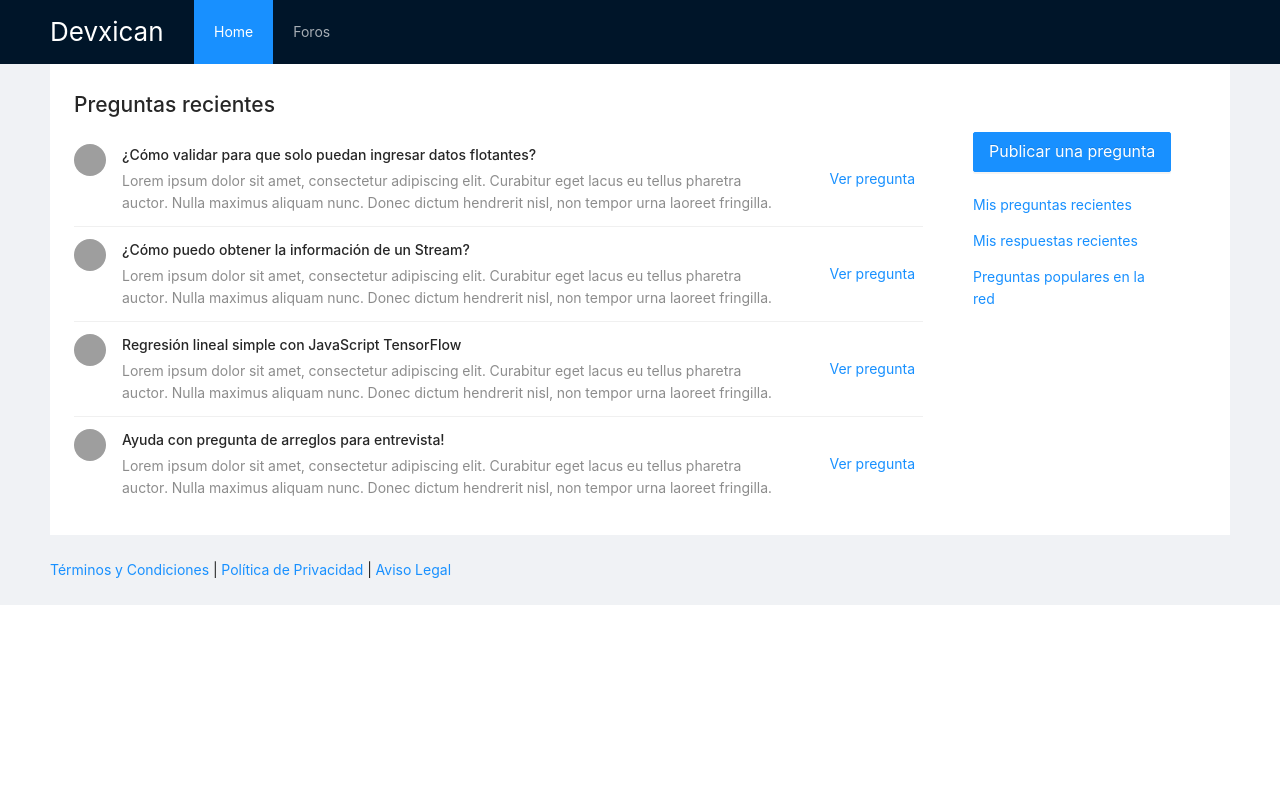
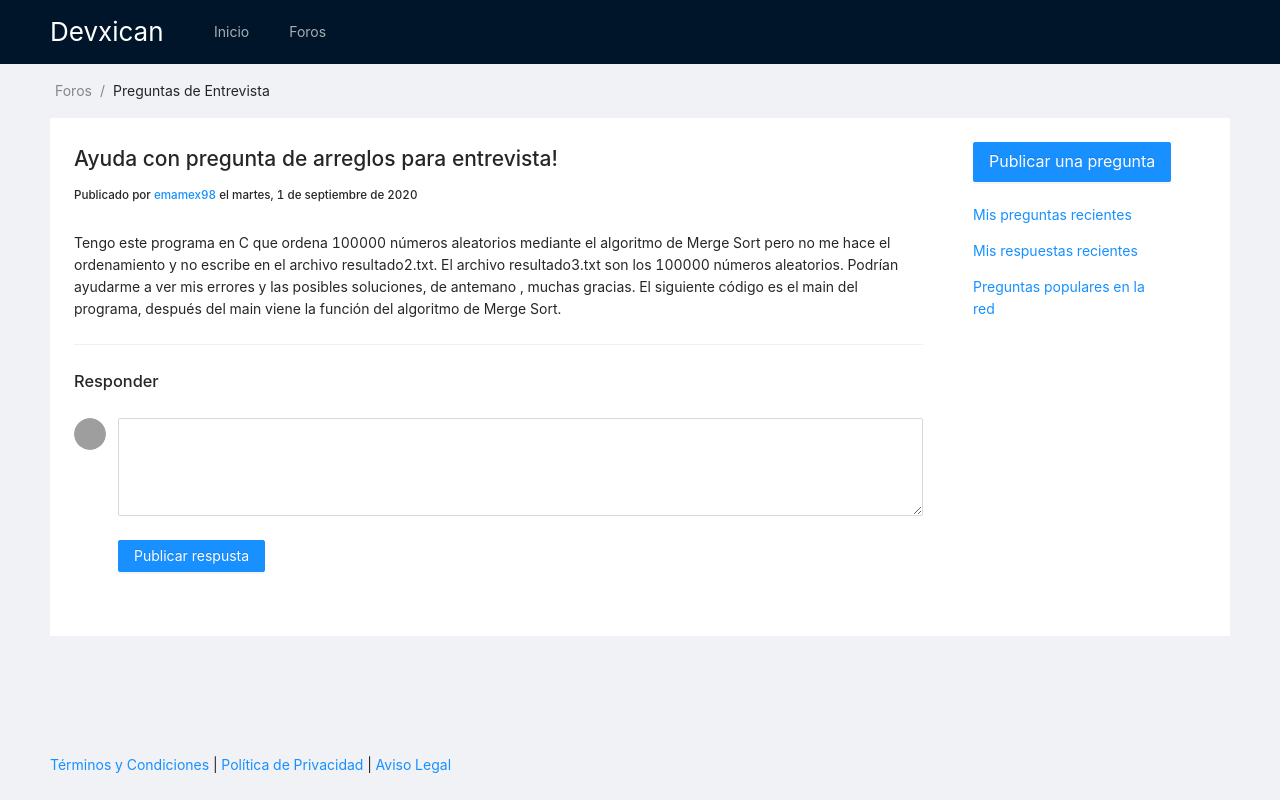
Before and after one commit to lchrios/devxican_front, a React (Create React App) app: page /pregunta/1 in a window 1280 px wide. Built offline with nearby package versions, Linux system fonts and the light colour scheme; grey boxes are pictures that could not be loaded.

Commit message:
Added question view

```diff
--- a/src/App.js
+++ b/src/App.js
@@ -1,7 +1,9 @@
 import React from 'react';
 import { BrowserRouter as Router, Switch, Route, Link } from "react-router-dom";
+import { Layout, Menu } from 'antd';
+
 import { Home } from './components/Home';
-import { Layout, Menu, Breadcrumb } from 'antd';
+import { QuestionDetails } from './components/QuestionDetails';
 
 import 'antd/dist/antd.css';
 import './App.css';
@@ -11,19 +13,22 @@ const { Header, Footer, Content } = Layout;
 export const App = (props) => {
   return (
     <div className="App">
-      <Layout>
+      <Layout style={{height:"100vh"}}>
         <Header>
           <div className="logo" style={{color: "white"}}>
             Devxican
           </div>
-          <Menu theme="dark" mode="horizontal" defaultSelectedKeys={['1']}>
-            <Menu.Item key="1">Home</Menu.Item>
+          <Menu theme="dark" mode="horizontal">
+            <Menu.Item key="1">Inicio</Menu.Item>
             <Menu.Item key="2">Foros</Menu.Item>
           </Menu>
         </Header>
         <Content>
           <Router>
             <Switch>
+              <Route path="/pregunta/:id">
+                <QuestionDetails />
+              </Route>
               <Route path="/">
                 <Home />
               </Route>
--- a/src/components/Home.js
+++ b/src/components/Home.js
@@ -1,11 +1,9 @@
 import React from 'react';
-import { Layout, Breadcrumb, List, Avatar, Button, Skeleton, Row, Col } from 'antd';
+import { Layout, Breadcrumb, List, Avatar, Button, Row, Col } from 'antd';
 
 const { Content } = Layout;
 
 export const Home = () => {
-
-    //const { initLoading, loading } = this.state;
 
     const data = [
         {
@@ -28,6 +26,7 @@ export const Home = () => {
 
     return (
         <div>
+
             {/* <Breadcrumb style={{ margin: '16px 0' }}>
                 <Breadcrumb.Item>Home</Breadcrumb.Item>
             </Breadcrumb> */}
--- /dev/null
+++ b/src/components/QuestionDetails.js
@@ -0,0 +1,98 @@
+import React from 'react';
+import { Layout, Breadcrumb, List, Avatar, Button, Row, Col, Comment, Form, Input, Divider } from 'antd';
+
+const { Content } = Layout;
+
+export const QuestionDetails = () => {
+
+    const data = {
+          title: 'Ayuda con pregunta de arreglos para entrevista!',
+          description: 'Tengo este programa en C que ordena 100000 números aleatorios mediante el algoritmo de Merge Sort pero no me hace el ordenamiento y no escribe en el archivo resultado2.txt. El archivo resultado3.txt son los 100000 números aleatorios. Podrían ayudarme a ver mis errores y las posibles soluciones, de antemano , muchas gracias. El siguiente código es el main del programa, después del main viene la función del algoritmo de Merge Sort.',
+          author: 'emamex98',
+          date: '09-01-2020 13:00:00'
+        };
+
+    var date = new Date(data.date);
+
+    const options = { weekday: 'long', year: 'numeric', month: 'long', day: 'numeric' };
+    date = date.toLocaleDateString('es-MX', options);
+
+    const { TextArea } = Input;
+    const Editor = () => (
+        <>
+          <Form.Item>
+            <TextArea rows={4} />
+          </Form.Item>
+          <Form.Item>
+            <Button htmlType="submit" type="primary">
+              Publicar respusta
+            </Button>
+          </Form.Item>
+        </>
+    );
+
+    return (
+        <div>
+
+            <Breadcrumb style={{ margin: '16px 0' }}>
+                <Breadcrumb.Item>Foros</Breadcrumb.Item>
+                <Breadcrumb.Item>Preguntas de Entrevista</Breadcrumb.Item>
+            </Breadcrumb>
+
+            <Content style={{ padding: '0 50px' }}>
+
+                <div className="site-layout-content" >
+
+                    <Row>
+                        <Col span={18}>
+
+                            <h2>{data.title}</h2>
+                            <h5>Publicado por <a>{data.author}</a> el {date.toString()}</h5>
+
+                            <br/>
+
+                            <p>{data.description}</p>
+
+                            <Divider />
+
+                            <h3>Responder</h3>
+
+                            <Comment
+                                avatar={
+                                    <Avatar
+                                    src="https://zos.alipayobjects.com/rmsportal/ODTLcjxAfvqbxHnVXCYX.png"
+                                    alt="Han Solo"
+                                    />
+                                }
+                                content={
+                                    <Editor
+                                    //onChange={this.handleChange}
+                                    //onSubmit={this.handleSubmit}
+                                    //submitting={submitting}
+                                    //value={value}
+                                    />
+                                }
+                            />
+
+                        </Col>
+
+                        <Col span={6} style={{ padding: '0 50px' }}>
+
+                            <Button type='primary' size='large'>Publicar una pregunta</Button>
+
+                            <br/><br/>
+
+                            <p><a>Mis preguntas recientes</a></p>
+                            <p><a>Mis respuestas recientes</a></p>
+                            <p><a>Preguntas populares en la red</a></p>
+
+                        </Col>
+
+                    </Row>
+
+                </div>
+
+            </Content>
+        </div>
+    )
+}
```
